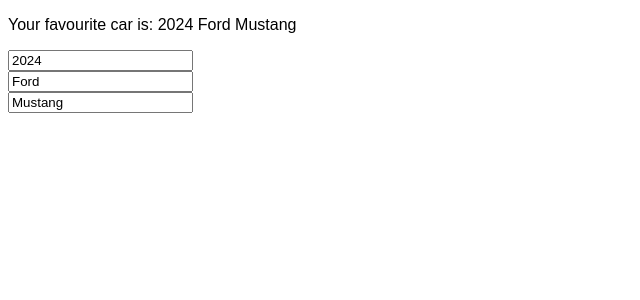
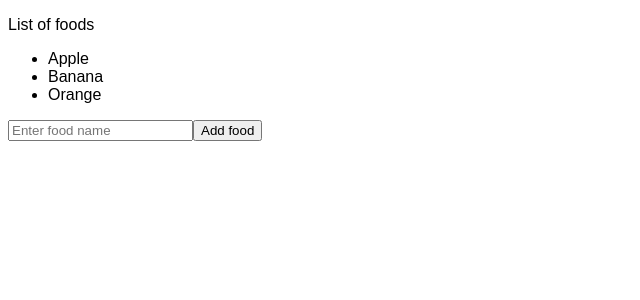
Before and after one commit to mj-stack/learning-reactjs, a React (Vite) app in the folder Website/my-react-app/: page / in a window 1280 px wide. Shown: the top 300 px of the page, without its empty margins (0-640 px from the left). Built offline with nearby package versions, Linux system fonts and the light colour scheme.

Commit message:
Update arrays

```diff
--- a/Website/my-react-app/src/MyComponent.jsx
+++ b/Website/my-react-app/src/MyComponent.jsx
@@ -2,26 +2,27 @@
 
 function MyComponent() {
 
-    const [car, setCar] = useState({year: 2024, make: "Ford", model: "Mustang"});
+    const [foods, setFoods] = useState(["Apple", "Banana", "Orange"]);
 
-    function handleCarYear(event) {
-        setCar(c => ({...car, year: event.target.value}))
+    function handleAddFood() {
+        const newFood = document.getElementById("foodInput").value;
+        document.getElementById("foodInput").value = "";
+
+        setFoods(f => [...f, newFood])
     }
 
-    function handleCarMake(event) {
-        setCar(c => ({...car, make: event.target.value}))
-    }
-
-    function handleCarModel(event) {
-        setCar(c => ({...car, model: event.target.value}))
+    function handleRemoveFood(index) {
+        setFoods(foods.filter((_, i) => i !== index ));
     }
 
     return(
         <div>
-            <p>Your favourite car is: {car.year} {car.make} {car.model}</p>
-            <input type="number" value={car.year} onChange={handleCarYear}/><br />
-            <input type="text" value={car.make} onChange={handleCarMake}/><br />
-            <input type="text" value={car.model} onChange={handleCarModel}/>
+            <p>List of foods</p>
+            <ul>
+                {foods.map((food, index) => <li key={index} onClick={() => handleRemoveFood(index)}>{food}</li>)}
+            </ul>
+            <input type="text" id="foodInput" placeholder="Enter food name"/>
+            <button onClick={handleAddFood}>Add food</button>
         </div>
     );
 }
```
